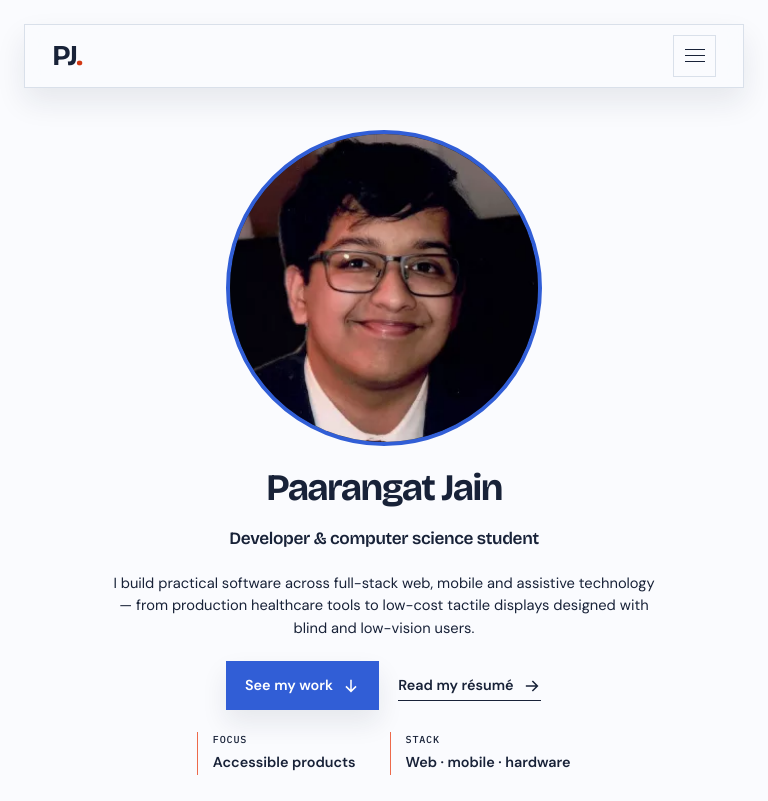
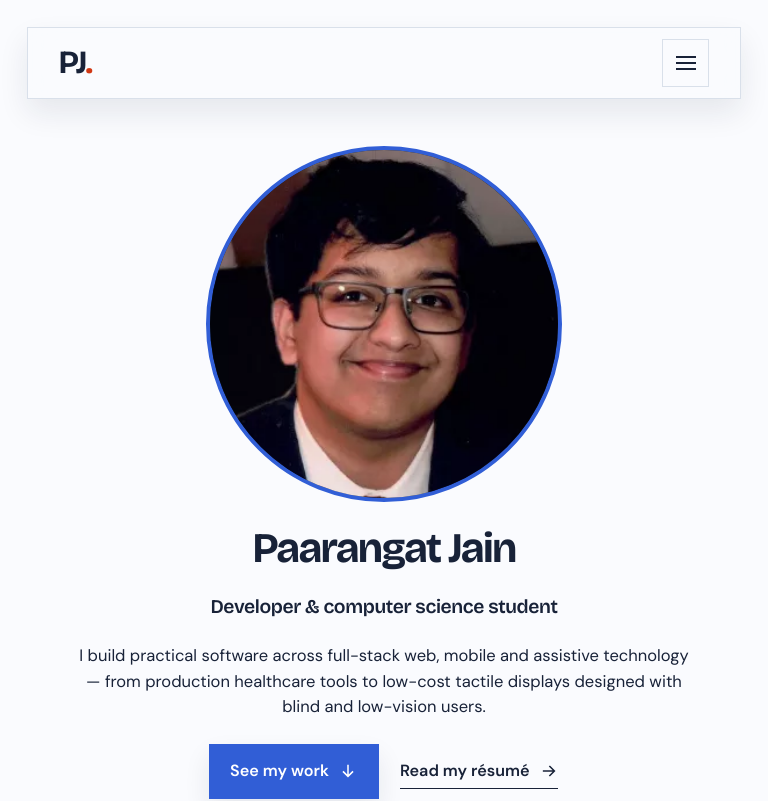
Before and after one commit to pjrus/p-jain-dev, a SvelteKit app: page / in a window 768 px wide. Shown: the top 801 px of the page. Built offline with nearby package versions, Linux system fonts and the light colour scheme.

Commit message:
style: scale up type on tablet widths

```diff
--- a/src/styles/tokens.css
+++ b/src/styles/tokens.css
@@ -129,3 +129,11 @@
     --page-heading-gap: 0.75rem;
   }
 }
+
+/* Tablets get the single-column layout with room to spare, so scale the
+   whole rem system up rather than leaving phone-sized type in a wide column. */
+@media (min-width: 701px) and (max-width: 900px) {
+  html {
+    font-size: 112.5%;
+  }
+}
```
